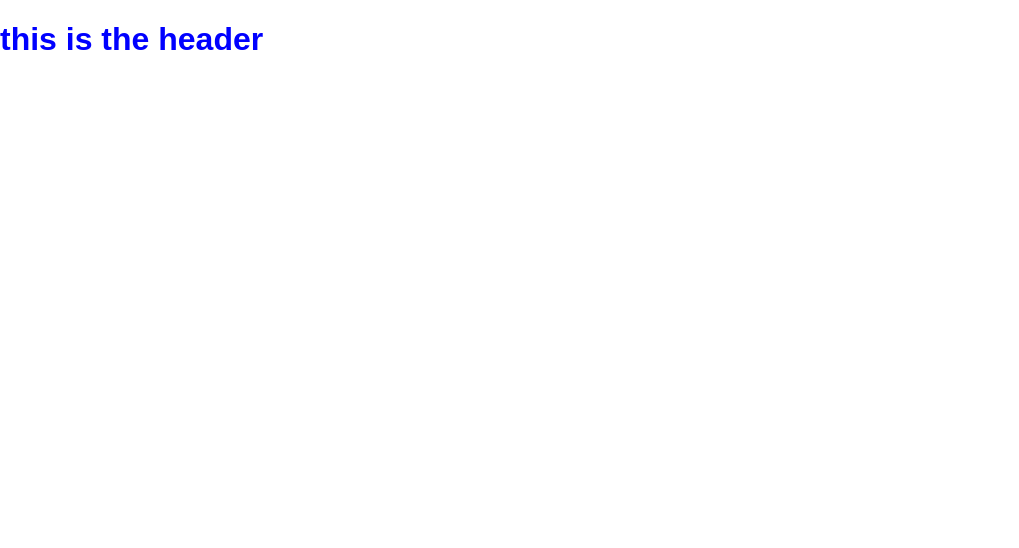
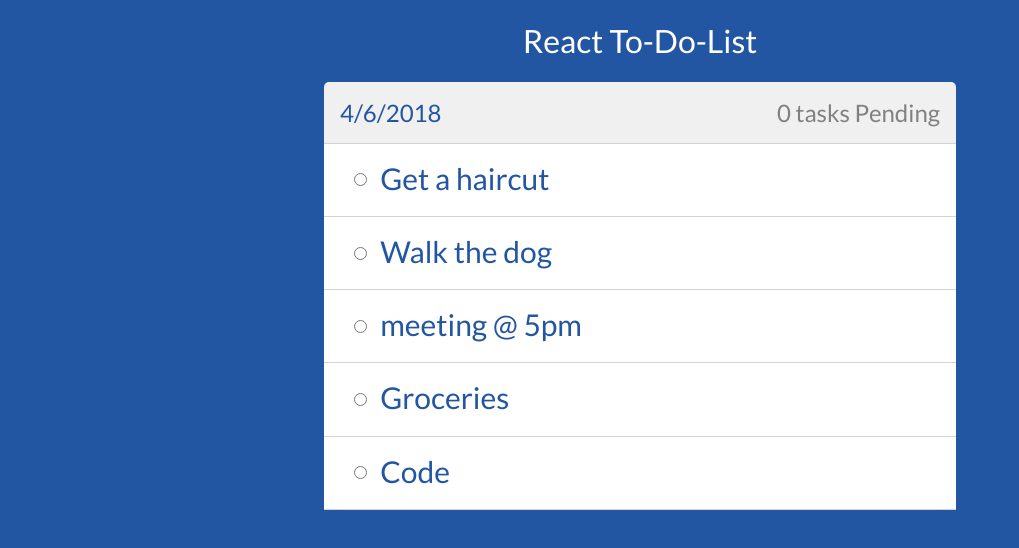
Before and after one commit to kevinlo123/react-to-do-list, a React app: page / in a window 1280 px wide. Shown: the top 548 px of the page, without its empty margins (0-1019 px from the left). Built offline with nearby package versions, Linux system fonts and the light colour scheme.

Commit message:
creating UI with states and props

```diff
--- a/src/components/App.jsx
+++ b/src/components/App.jsx
@@ -1,11 +1,17 @@
 import React, { Component } from 'react';
-import Header from './Header.jsx'
+import Header from './Header.jsx';
+import ToDoItem from './To-do-item.jsx';
 
 class App extends Component {
   render() {
     return (
       <div className="App-wrapper">
         <Header/>
+        <ToDoItem task="Get a haircut"/>
+        <ToDoItem task="Walk the dog"/>
+        <ToDoItem task="meeting @ 5pm"/>
+        <ToDoItem task="Groceries"/>
+        <ToDoItem task="Code"/>
       </div>
     );
   }
--- a/src/components/Header.jsx
+++ b/src/components/Header.jsx
@@ -2,11 +2,27 @@ import React, {Component} from 'react';
 import '../stylesheets/Header.scss';
 
 class Header extends Component {
+  constructor(){
+    super();
+    let date = new Date();
+    let dd = date.getDate();  //current day
+    let mm = date.getMonth() + 1; // current month January = 0
+    let yyyy = date.getFullYear(); // current year
+    date = `${mm}/${dd}/${yyyy}`;
+    this.state = {
+      date: date,
+      tasksPending: 0
+    }
+  }
   render() {
     return(
-      <header>
-        <h1>this is the header</h1>
-      </header>
+      <div className="header-container">
+        <h1 className="react-to-do-txt">React To-Do-List</h1>
+        <header>
+          <h1 className="date-header">{this.state.date}</h1>
+          <h2 className="tasks-pending-header">{this.state.tasksPending} tasks Pending</h2>
+        </header>
+      </div>
     );
   }
 }
--- /dev/null
+++ b/src/components/To-do-item.jsx
@@ -0,0 +1,21 @@
+import React, {Component} from 'react';
+import '../stylesheets/To-do-item.scss';
+
+class ToDoItem extends Component {
+  constructor(){
+    super();
+    this.state = {
+      task: "Get a haircut"
+    }
+  }
+  render(){
+    return(
+      <div className="task-container">
+        <input className="task-radio" type="radio" name="task-radio"/>
+        <h1 className="todo-item">{this.props.task}</h1>
+      </div>
+    );
+  }
+}
+
+export default ToDoItem;
--- a/src/stylesheets/Header.scss
+++ b/src/stylesheets/Header.scss
@@ -1,4 +1,33 @@
-$color: blue;
-h1{
-    color: $color;
+$lightgrey-header: #f0f0f0;
+$lightgrey: lightgrey;
+$white: #fff;
+$blue: #2356A2;
+
+
+.react-to-do-txt{
+  text-align: center;
+  font-weight: 100;
+  color: $white;
 }
+
+header{
+  background: $lightgrey-header;
+  width: 50%;
+  border-radius: 5px 5px 0px 0px;
+  display: flex;
+  justify-content: space-between;
+  min-width: 300px;
+  max-width: 600px;
+  margin: 0 auto;
+  padding: 1rem;
+  border-bottom: 1px solid $lightgrey;
+  .date-header , .tasks-pending-header{
+    font-weight: 100;
+    color: grey;
+    margin: 0;
+    font-size: 24px;
+  }
+  .date-header{
+    color: $blue;
+  }
+}
--- /dev/null
+++ b/src/stylesheets/To-do-item.scss
@@ -0,0 +1,25 @@
+$lightgrey-header: #f0f0f0;
+$lightgrey: lightgrey;
+$blue: #2356A2;
+
+
+.task-container{
+  background: white;
+  width: 50%;
+  display: flex;
+  justify-content: flex-start;
+  min-width: 300px;
+  max-width: 600px;
+  margin: 0 auto;
+  padding: 1rem;
+  border-bottom: 1px solid $lightgrey;
+  .todo-item{
+    margin: 0;
+    font-weight: 100;
+    font-size: 30px;
+    color: $blue;
+  }
+  .task-radio {
+    margin: .85rem;
+  }
+}
--- a/src/stylesheets/index.scss
+++ b/src/stylesheets/index.scss
@@ -1,5 +1,9 @@
+@import url('https://fonts.googleapis.com/css?family=Lato');
+$background-blue: #2356A2;
+
 body {
   margin: 0;
   padding: 0;
-  font-family: sans-serif;
+  font-family: 'Lato', sans-serif;
+  background: $background-blue;
 }
```
